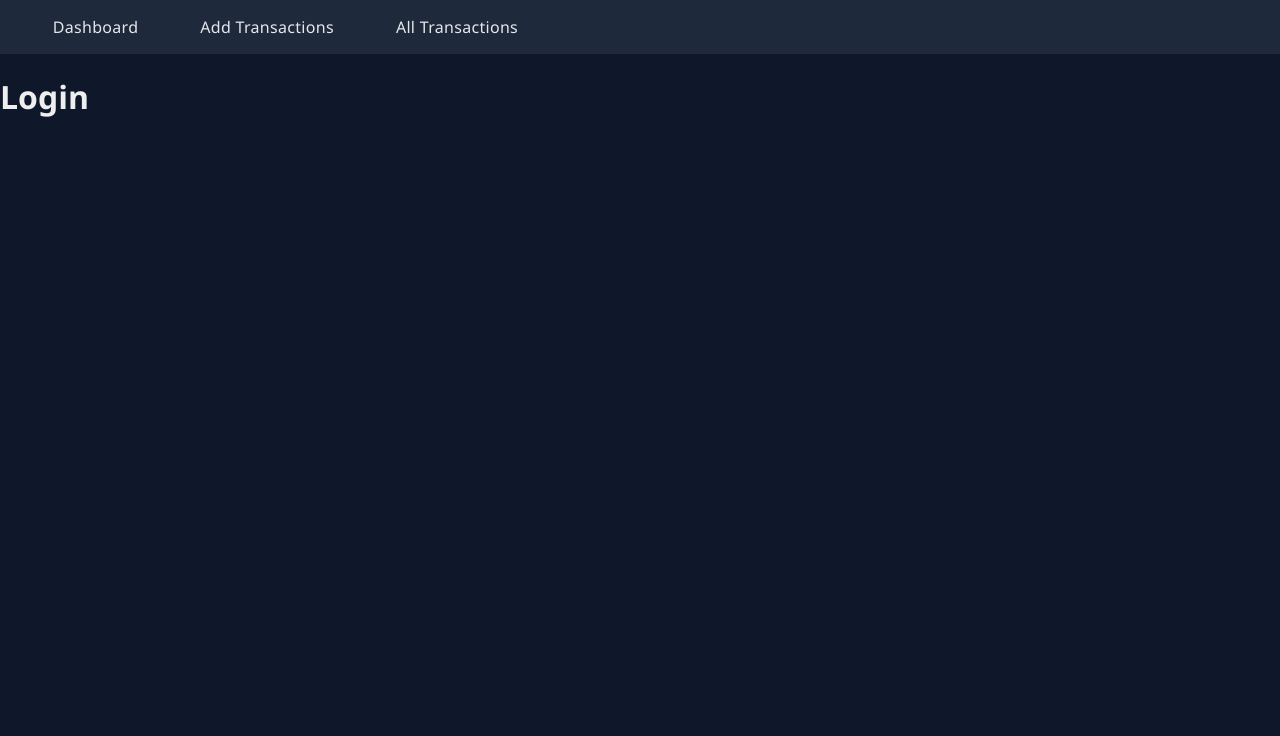
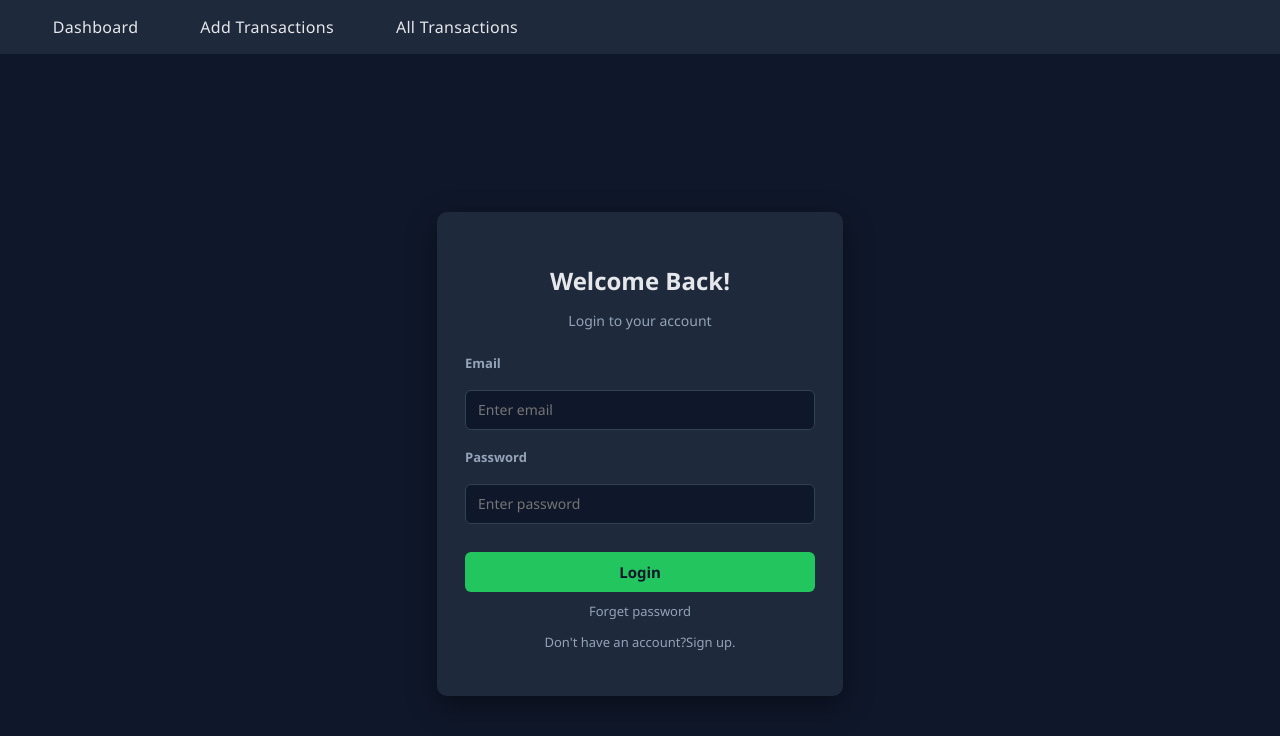
Before and after one commit to Atharv-Gujar123/Personal-Finance-Tracker-Project, a React (Vite) app in the folder react_project/: page / in a window 1280 px wide. Shown: the top 736 px of the page. Built offline with nearby package versions, Linux system fonts and the light colour scheme; no server answers.

Commit message:
Created login form

```diff
--- /dev/null
+++ b/react_project/src/components/Login.css
@@ -0,0 +1,76 @@
+.login-page{
+    height: 100vh;
+    background-color: #0f172a;
+    display: flex;
+    justify-content: center;
+    align-items: center;
+}
+.login-card{
+    background-color: #1e293b;
+    padding: 32px 28px;
+    border-radius: 10px;
+    width: 350px;
+    box-shadow: 0 10px 30px rgba(0, 0, 0, 0.4);
+}
+.login-title{
+    color: #e5e7eb;
+    font-size: 24px;
+    font-weight: 600;
+    margin-bottom: 6px;
+    text-align: center;
+}
+.login-subtitle{
+    color: #94a3b8;
+    font-size: 14px;
+    text-align: center;
+    margin-bottom: 24px;
+}
+.form-group{
+    display: flex;
+    flex-direction: column;
+    margin-bottom: 18px;
+}
+.form-group label {
+    font-size: 13px;
+    color: #94a3b8;
+    margin-bottom: 18px;
+}
+.form-group input{
+    height: 38px;
+    padding: 0 12px;
+    border-radius: 6px;
+    border: 1px solid #334155;
+    background-color: #0f172a;
+    color: #e5e7eb;
+    font-size: 14px;
+}
+.form-group input:focus{
+    outline: none;
+    border-color: #22c55e;
+}
+.login-btn{
+    width: 100%;
+    height: 40px;
+    background-color: #22c55e;
+    color: #0f172a;
+    border: none;
+    border-radius: 6px;
+    font-size: 15px;
+    font-weight: 600;
+    cursor: pointer;
+    margin-top: 10px;
+    transition: 0.2s;
+}
+.login-btn:hover{
+    background-color: #16a34a;
+}
+.extra-text{
+    font-size: 13px;
+    color: #94a3b8;
+    text-align: center;
+    margin-top: 10px;
+    cursor: pointer;
+}
+.extra-text:hover{
+    color: #22c55e;
+}
--- a/react_project/src/components/Login.jsx
+++ b/react_project/src/components/Login.jsx
@@ -1,7 +1,26 @@
+import './login.css'
 export const Login = () => {
     return (
         <>
-        <h1>Login</h1>
+        <div className="login-page">
+            <div className="login-card">
+                <h2 className="login-title">Welcome Back!</h2>
+                <p className="login-subtitle">Login to your account</p>
+                <form className="login-for">
+                    <div className="form-group">
+                        <label>Email</label>
+                        <input type="email" placeholder="Enter email" />
+                    </div>
+                    <div className="form-group">
+                        <label>Password</label>
+                        <input type="password" placeholder="Enter password" />
+                    </div>
+                    <button type="submit" className="login-btn">Login</button>
+                </form>
+                <p className="extra-text">Forget password</p>
+                    <p className="extra-text">Don't have an account?Sign up.</p>
+            </div>
+        </div>
         </>
     )
 }
```
